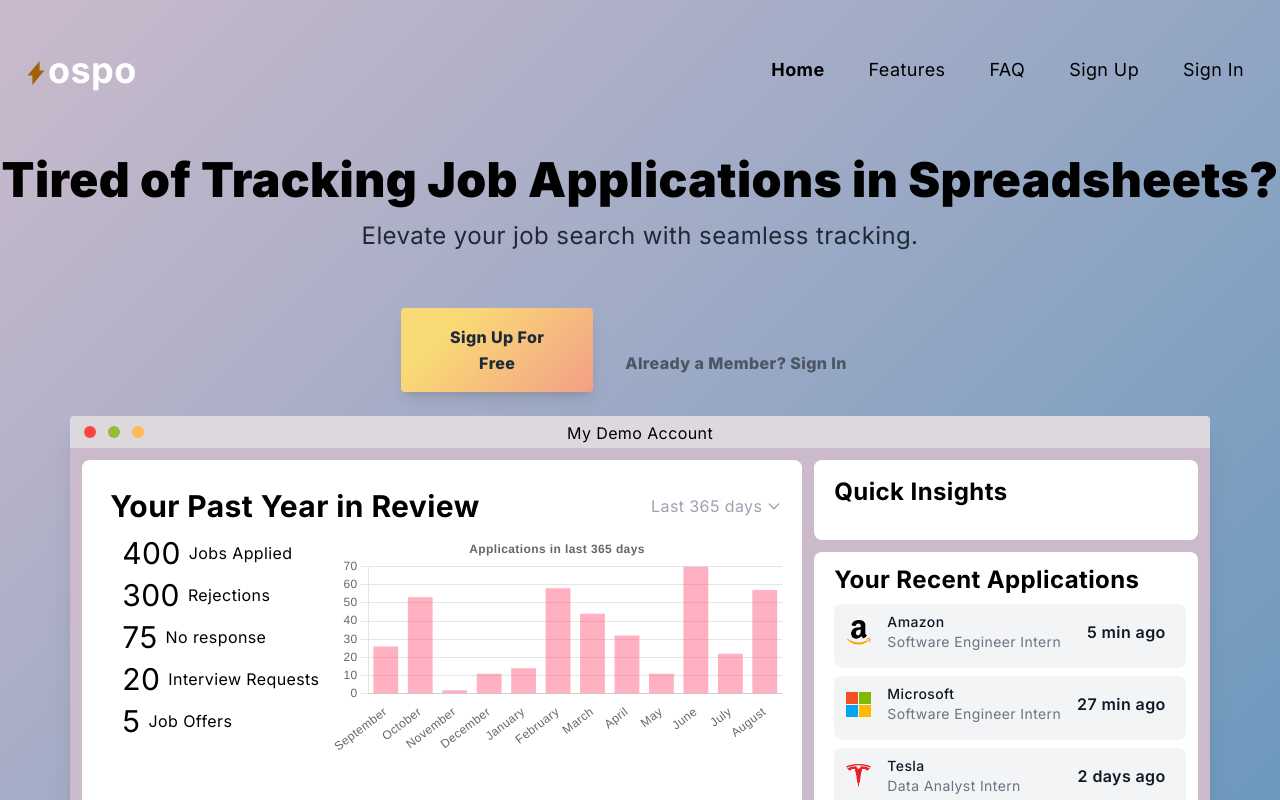
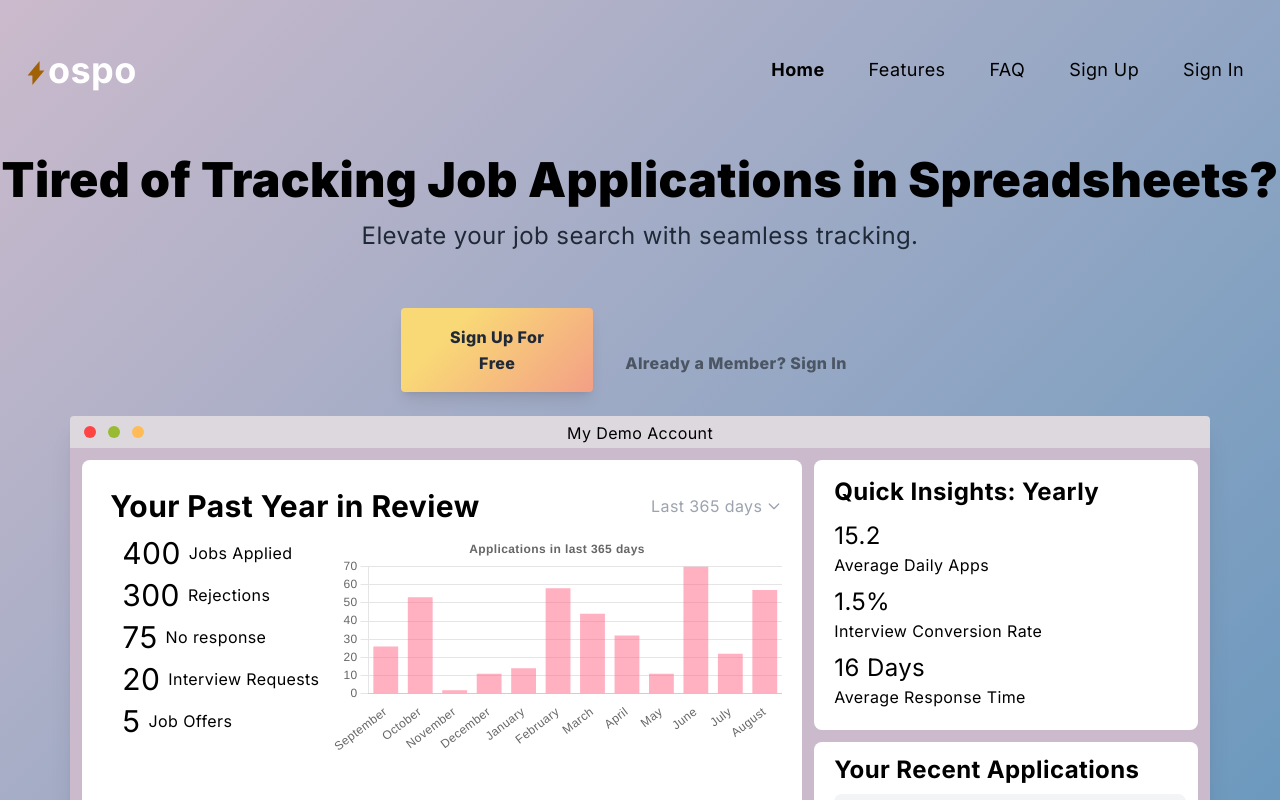
Before and after one commit to cartile/ospo-website, a Next.js app: page / in a window 1280 px wide. Shown: the top 800 px of the page. Built offline with nearby package versions, Linux system fonts and the light colour scheme.

Commit message:
quick insights added, need to fix flex containers

```diff
--- /dev/null
+++ b/app/components/DemoDashboard/DemoInsights.tsx
@@ -0,0 +1,18 @@
+export default function DemoInsights() {
+    return (
+        <div className="flex flex-1 flex-col">
+            <div className="mb-2">
+                <p className="text-2xl">15.2</p>
+                <p>Average Daily Apps</p>
+            </div>
+            <div className="mb-2">
+                <p className="text-2xl">1.5%</p>
+                <p>Interview Conversion Rate</p>
+            </div>
+            <div>
+                <p className="text-2xl">16 Days</p>
+                <p>Average Response Time</p>
+            </div>
+        </div>
+    )
+}
--- a/app/components/DashBoard/RecentApplication.tsx
+++ b/app/components/DemoDashboard/DemoRecentApplication.tsx
@@ -12,7 +12,7 @@ export default function RecentApplication(props: Props) {
     const { img, alt, company, role, timeSince } = props
     return (
         <li className="ml-2 pl-3 pb-3 sm:pb-4 bg-gray-100 mb-2 rounded-lg p-2">
-            <div className="flex items-center space-x-4">
+            <div className="flex flex-1 items-center space-x-4">
             <div className="flex-shrink-0">
             <Image
                 src={img}
--- a/app/components/HomePage/MockBrowser.tsx
+++ b/app/components/HomePage/MockBrowser.tsx
@@ -1,9 +1,10 @@
 'use client'
 import { IoInformationCircleOutline } from "react-icons/io5"
 import { useState, useEffect } from 'react'
-import RecentApplication from '../Dashboard/RecentApplication'
-import DropDown from '../Dashboard/DropDown'
-import DemoGraph from '../Dashboard/DemoGraph'
+import RecentApplication from '../DemoDashboard/DemoRecentApplication'
+import DropDown from '../DemoDashboard/DropDown'
+import DemoGraph from '../DemoDashboard/DemoGraph'
+import DemoInsights from '../DemoDashboard/DemoInsights'
 import AmazonPng from '../../assets/images/Amazon_icon.png'
 import MicrosoftPng from '../../assets/images/Microsoft_icon.png'
 import TeslaPng from '../../assets/images/Tesla_icon.png'
@@ -89,16 +90,30 @@ export default function MockBrowser() {
                                     <p className="p-2">Job Offers</p>
                                 </div>
                             </div>
-                            <div id="graphDiv flex-grow">
+                            <div id="graphDiv" className="flex flex-grow">
                                 <DemoGraph timePeriod={timePeriod}/>
                             </div>
                         </div>
                     </div>
-                    <div className="flex flex-1 flex-col">
-                        <div className="bg-white box-border rounded-lg p-5 m-3 flex flex-1 flex-col">
-                            <p className="text-2xl font-bold mb-2 -translate-y-1">Quick Insights</p>
+                    <div className="flex flex-auto flex-col overflow-hidden">
+                        <div className="bg-white box-border rounded-lg p-5 m-3 flex flex-wrap flex-col">
+                            <p className="flex text-2xl font-bold mb-2 -translate-y-1">
+                                Quick Insights:&nbsp;{isLoaded ? (
+                                    <AnimatePresence initial={false} mode="wait">
+                                        <motion.p
+                                            key={timePeriod}
+                                            initial={{ opacity: 0 }}
+                                            animate={{ opacity: 1 }}
+                                            exit={{ opacity: 0 }}
+                                            transition={{ duration: 0.3 }}>
+                                            {handleTimeFrame() + "ly"}
+                                        </motion.p>
+                                    </AnimatePresence>
+                                ) : handleTimeFrame()}
+                            </p>
+                            <DemoInsights />
                         </div>
-                        <div className="bg-white box-border rounded-lg m-3 p-3 flex flex-1 flex-col">
+                        <div className="flex flex-1 flex-col w-auto bg-white box-border rounded-lg m-3 p-3">
                             <p className="text-2xl font-bold translate-x-2 mb-2">Your Recent Applications</p>
                             <ul>
                                 <RecentApplication img={AmazonPng.src} alt={"Amazon Logo"} company={"Amazon"} role={"Software Engineer Intern"} timeSince={"5 min ago"} />
--- a/app/globals.css
+++ b/app/globals.css
@@ -31,6 +31,7 @@ button,
   position: relative;
   height: 60vh;
   background-color: #cbbacc;
+  display: flex;
 }
 
 .browser-mockup:before {
```
Also changed, not shown: app/components/DemoDashboard/DemoGraph.tsx (renamed from app/components/DashBoard/DemoGraph.tsx), app/components/DemoDashboard/DropDown.tsx (renamed from app/components/DashBoard/DropDown.tsx).
